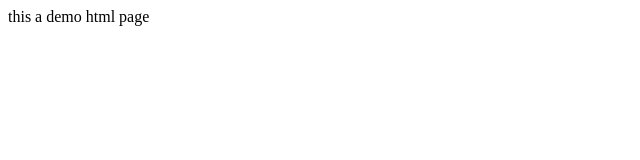
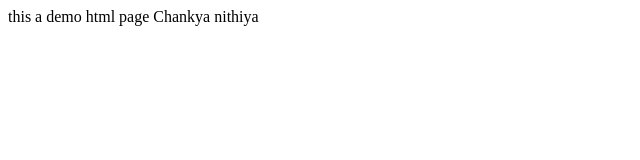
Before and after one commit to Chinmayjcs/web, a plain HTML site: page index.html in a window 1280 px wide. Shown: the whole page, without its empty margins (0-640 px from the left). Drawn offline with Linux system fonts and the light colour scheme.

Commit message:
nothing much

```diff
--- a/index.html
+++ b/index.html
@@ -7,5 +7,6 @@
 </head>
 <body>
     <text>this a demo html page</text>
+    <text>Chankya nithiya</text>
 </body>
 </html>
```
